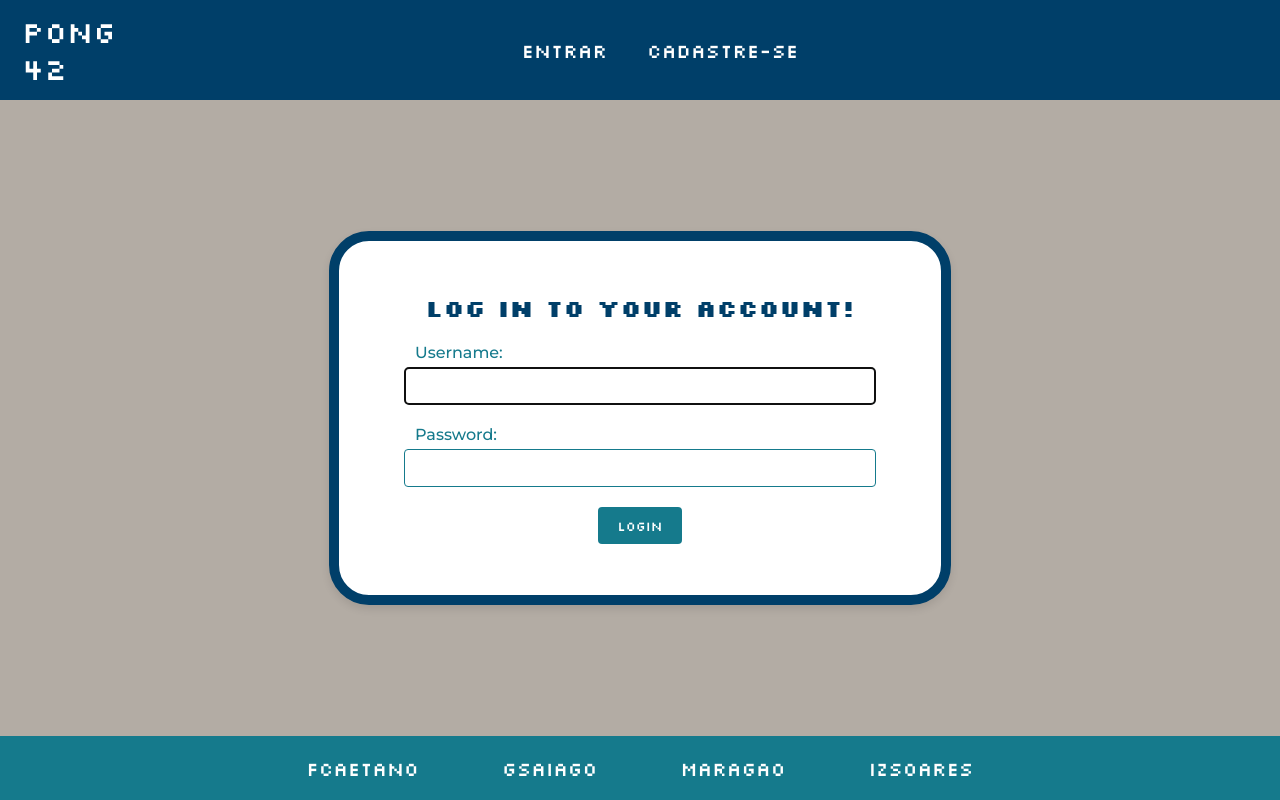
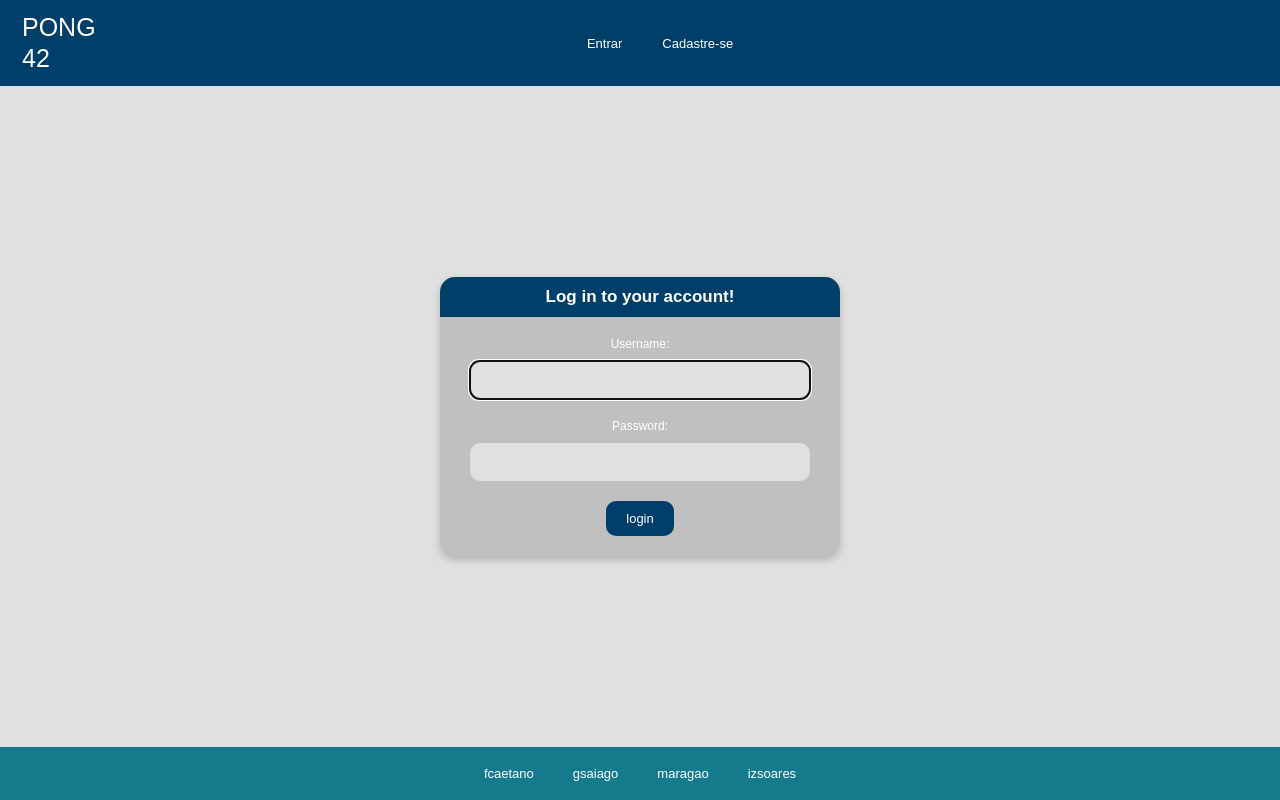
Before and after one commit to Grsaiago/ft_transcendence, a Django app: page /login/ in a window 1280 px wide. Run offline with Django 5.2, Linux system fonts and the light colour scheme; some web fonts are replaced.

Commit message:
update base_sign style

```diff
--- a/ft_transcendence/static/css/base_sign.css
+++ b/ft_transcendence/static/css/base_sign.css
@@ -1,11 +1,12 @@
-@import url('https://fonts.googleapis.com/css2?family=Montserrat:ital,wght@0,100..900;1,100..900&family=Silkscreen:wght@400;700&display=swap');
+@import url('https://fonts.cdnfonts.com/css/arcade');
 
 :root {
     --cor-1: #ffffff;
-    --cor-2: #b3aca4;
+    --cor-2: #C0C0C0;
     --cor-3: #157a8c;
     --cor-4: #003f69;
     --cor-5: #260d33;
+    --cor-6: #E0E0E0;
 
     --regular: 400;
     --bold: 700;
@@ -20,17 +21,15 @@ html, body {
 
 body {
     background-color: var(--cor-2);
-    font-family: "Silkscreen", sans-serif;
+    font-family: 'Arcade Rounded', sans-serif;
     font-weight: 400;
-    font-size: 30px;
+    font-size: 20px;
     margin: 0;
     padding: 0;
     display: flex;
     flex-direction: column;
     justify-content: space-between;
     min-height: 100vh;
-    /* height: 100%; */
-    /* width: 100%; */
 }
 
 .menu {
@@ -44,7 +43,7 @@ body {
 }
 
 .menu-logo {
-    font-size:30px;
+    font-size:25px;
     line-height: 1.25;
     text-decoration: none;
     color: var(--cor-1);
@@ -108,134 +107,119 @@ body {
     color: var(--cor-4);
 }
 
-.app {
+#app {
     display: flex;
     justify-content: center;
     align-items: center;
-    background-color: var(--cor-2);
-    width: 100%;
-    min-height: calc(100vh - 18%);
+    height: 100vh;
+    background-color: var(--cor-6); /* Light gray background */
 }
 
-/* Sign-in */
+/* Login form styling */
 .form-sign-in {
-    display: flex;
-    flex-direction: column;
-    align-items: center;
-    justify-content: center;
-    background-color: var(--cor-1);
-    padding: 4%;
-    border-radius: 40px;
-    border: var(--cor-4) solid 10px;
-    box-shadow: 0px 4px 8px rgba(0, 0, 0, 0.1);
-    width: 40%;
-    max-width: 500px;
-    max-height: 80%;
-    margin: 0 auto;
+    background-color: var(--cor-2); /* Gray background for the form */
+    border-radius: 15px;
+    box-shadow: 0px 4px 8px rgba(0, 0, 0, 0.2);
+    width: 400px;
+    text-align: center;
+    margin: 0;
 }
 
 .form-sign-in h2 {
+    font-size: 85%;
+    color: var(--cor-1);
+    background-color: var(--cor-4); /* Darker gray header background */
+    padding: 10px;
+    border-radius: 15px 15px 0 0;
     margin-bottom: 20px;
-    font-size: 24px;
-    margin: 0 0 20px;
-    color: var(--cor-4);
+    margin-top: 0;
 }
 
 .form-sign-in label {
-    font-size: 16px;
-    color: var(--cor-3);
-    margin-bottom: 5px;
-    text-align: left;
-    width: 90%;
-    font-family: "Montserrat", sans-serif;
-    font-weight: 500;
+    display: block;
+    font-size: 60%;
+    color: var(--cor-1);
+    margin-bottom: 10px;
 }
 
 .form-sign-in input[type="text"],
 .form-sign-in input[type="password"] {
-    width: 90%;
+    width: 80%;
     padding: 10px;
-    margin-bottom: 20px;
-    border: 1px solid var(--cor-3);
-    border-radius: 4px;
-    font-size: 14px;
+    border: none;
+    border-radius: 10px;
+    background-color: var(--cor-6); /* Light gray for input fields */
+    margin: 0 20px 20px 20px;
+    font-size: 1rem;
 }
 
 .form-sign-in input[type="submit"] {
-    background-color: var(--cor-3);
-    color: var(--cor-1);
+    font-family: 'Arcade Rounded', sans-serif;
     padding: 10px 20px;
+    background-color: var(--cor-4); /* Button dark gray */
+    color: #fff;
     border: none;
-    border-radius: 4px;
+    border-radius: 10px;
+    font-size: 65%;
     cursor: pointer;
-    transition: background-color 0.3s;
-    font-family: "Silkscreen", sans-serif;
-    font-weight: 400;
+    margin-bottom: 20px;
 }
 
 .form-sign-in input[type="submit"]:hover {
-    background-color: var(--cor-4);
+    background-color: var(--cor-3); /* Slightly darker gray on hover */
 }
 
 /* Sign-up */
 .form-sign-up {
-    display: flex;
-    flex-direction: column;
-    align-items: center;
-    justify-content: center;
-    background-color: var(--cor-1);
-    padding: 2% 4%;
-    border-radius: 40px;
-    border: var(--cor-4) solid 10px;
-    box-shadow: 0px 4px 8px rgba(0, 0, 0, 0.1);
-    width: 40%;
-    max-width: 500px;
-    height: 100%;
-    margin: 0 auto;
+    background-color: var(--cor-2); /* Gray background for the form */
+    border-radius: 15px;
+    box-shadow: 0px 4px 8px rgba(0, 0, 0, 0.2);
+    width: 400px;
+    text-align: center;
+    margin: 0;
 }
 
 .form-sign-up h2 {
-    margin-bottom: 15px;
-    font-size: 24px;
-    margin: 0 0 20px;
-    color: var(--cor-4);
-    font-size: 25px;
+    font-size: 85%;
+    color: var(--cor-1);
+    background-color: var(--cor-4); /* Darker gray header background */
+    padding: 10px;
+    border-radius: 15px 15px 0 0;
+    margin-bottom: 20px;
+    margin-top: 0;
 }
 
 .form-sign-up label {
-    font-size: 16px;
-    color: var(--cor-3);
+    display: block;
+    font-size: 60%;
+    color: var(--cor-1);
     margin-bottom: 5px;
-    text-align: left;
-    font-size: 15px;
-    width: 90%;
-    font-family: "Montserrat", sans-serif;
-    font-weight: 500;
 }
 
 .form-sign-up input[type="text"],
 .form-sign-up input[type="password"] {
-    width: 90%;
-    padding: 8px;
-    margin-bottom: 5px;
-    border: 1px solid var(--cor-3);
-    border-radius: 4px;
-    font-size: 14px;
+    width: 80%;
+    padding: 10px;
+    border: none;
+    border-radius: 10px;
+    background-color: var(--cor-6); /* Light gray for input fields */
+    margin: 0 20px 10px 20px;
+    font-size: 1rem;
 }
 
 .form-sign-up input[type="submit"] {
-    background-color: var(--cor-3);
+    font-family: 'Arcade Rounded', sans-serif;
+    font-size: 65%;
+    padding: 10px 20px;
+    background-color: var(--cor-4); /* Button dark gray */
     color: var(--cor-1);
-    padding: 10px 20px;
     border: none;
-    border-radius: 4px;
+    border-radius: 10px;
     cursor: pointer;
-    transition: background-color 0.3s;
-    font-family: "Silkscreen", sans-serif;
-    font-weight: 400;
-    margin-top: 20px;
+    margin-bottom: 20px;
+    margin-top: 5px;
 }
 
 .form-sign-up input[type="submit"]:hover {
-    background-color: var(--cor-4);
+    background-color: var(--cor-3); /* Slightly darker gray on hover */
 }
```
